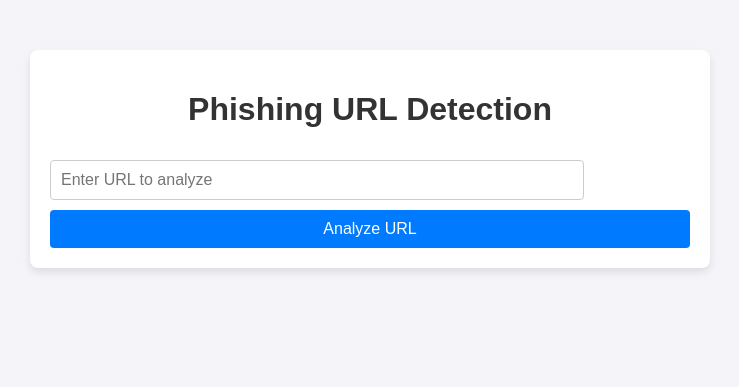
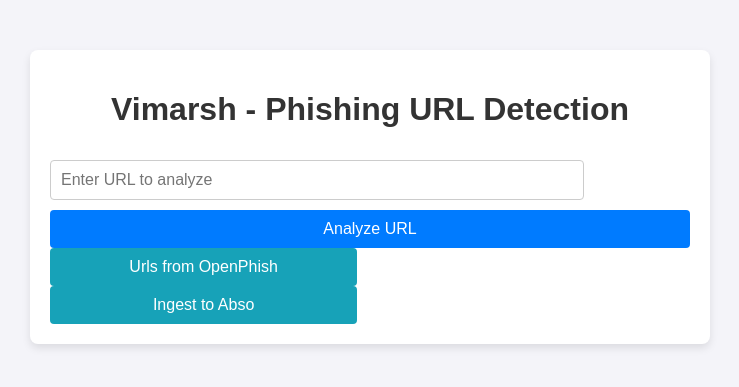
Before and after one commit to shriprad/phishingwebsite, a Flask app: page / in a window 1280 px wide. Shown: the top 387 px of the page, without its empty margins (270-1009 px from the left). Run offline with Flask 2, Linux system fonts and the light colour scheme.

Commit message:
Update index.html

```diff
--- a/templates/index.html
+++ b/templates/index.html
@@ -3,7 +3,7 @@
 <head>
     <meta charset="UTF-8">
     <meta name="viewport" content="width=device-width, initial-scale=1.0">
-    <title>Phishing Detector</title>
+    <title>Vimarsh - Phishing Detector</title>
     <style>
         body {
             font-family: Arial, sans-serif;
@@ -50,12 +50,37 @@
             background-color: #e9ecef;
             border-radius: 5px;
         }
+        .feature-btn {
+            width: 48%;
+            padding: 10px;
+            font-size: 16px;
+            background-color: #17a2b8;
+            color: white;
+            border: none;
+            border-radius: 4px;
+            cursor: pointer;
+            margin-right: 4%;
+        }
+        .feature-btn:hover {
+            background-color: #138496;
+        }
+        .feature-btn:last-child {
+            margin-right: 0;
+        }
+        .alert {
+            padding: 10px;
+            margin-top: 20px;
+            background-color: #ffc107;
+            color: black;
+            border-radius: 5px;
+            text-align: center;
+        }
     </style>
 </head>
 <body>
 
     <div class="container">
-        <h1>Phishing URL Detection</h1>
+        <h1>Vimarsh - Phishing URL Detection</h1>
         <form method="POST">
             <input type="text" name="url" placeholder="Enter URL to analyze" required>
             <button type="submit">Analyze URL</button>
@@ -67,6 +92,17 @@
             <p>{{ justification }}</p>
         </div>
         {% endif %}
+
+        <!-- Feature Buttons -->
+        <div>
+            <button class="feature-btn" onclick="alert('Feature not enabled')">Urls from OpenPhish</button>
+            <button class="feature-btn" onclick="alert('Feature not enabled')">Ingest to Abso</button>
+        </div>
+
+        <!-- Alert for features not enabled -->
+        <div id="feature-alert" class="alert" style="display: none;">
+            Feature not enabled.
+        </div>
     </div>
 
 </body>
```
